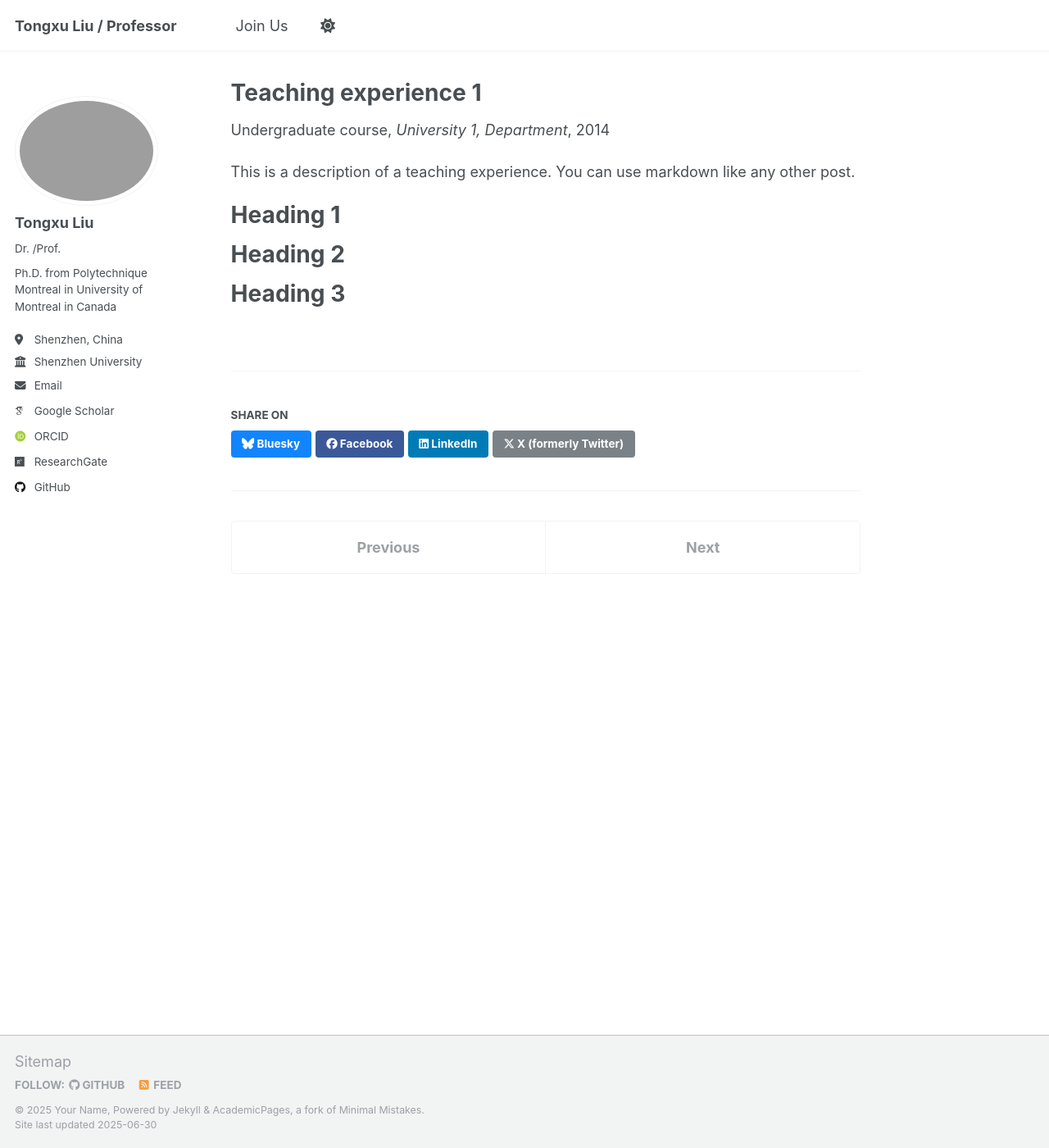
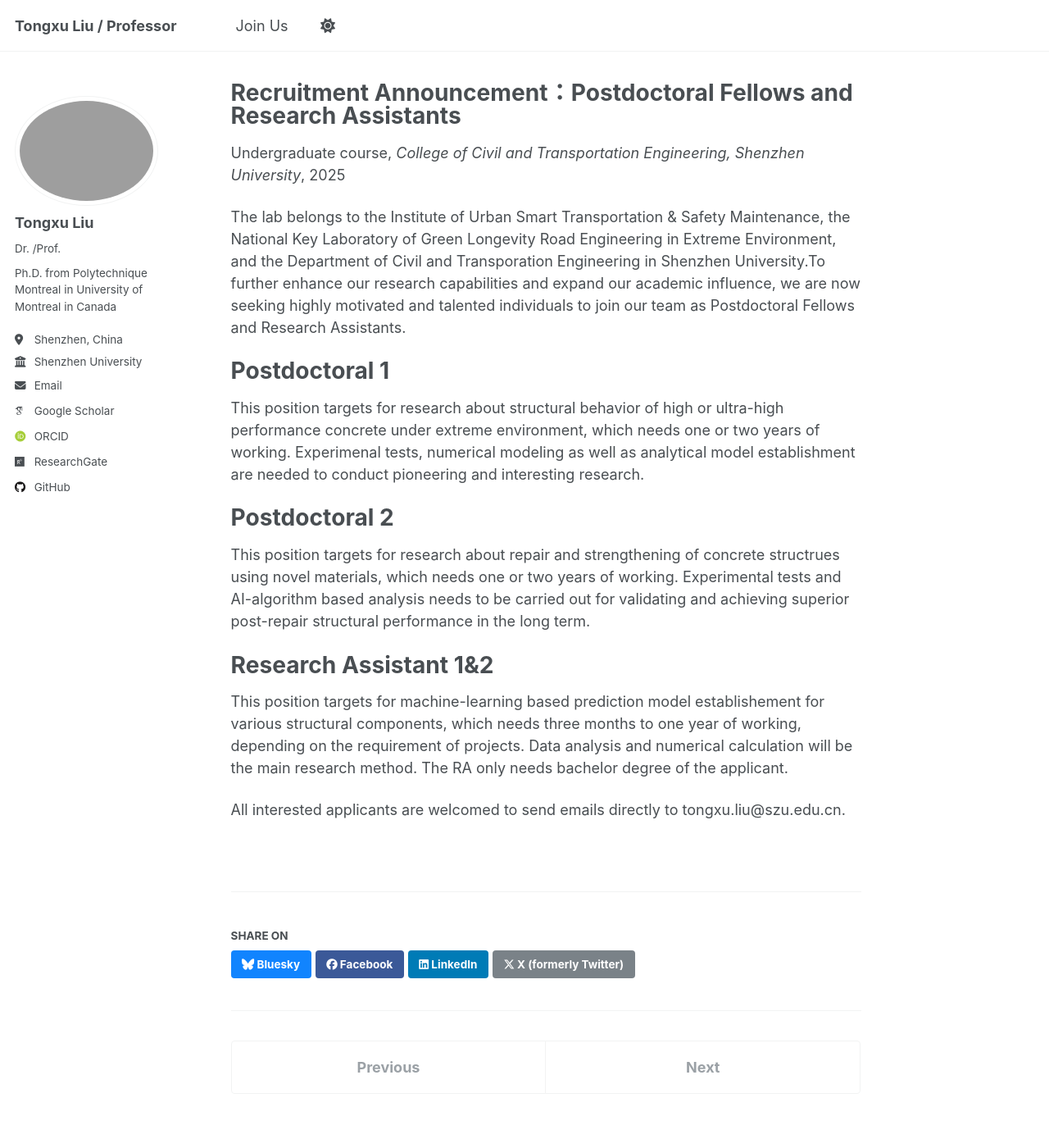
Before and after one commit to MontrealCat/montrealcat.github.io, a Jekyll site: the page built from _teaching/2014-spring-teaching-1.md, in a window 1280 px wide and 1400 px high. Shown: the whole window at 82% size. Built offline with Jekyll 4.4.1, drawn with Linux system fonts in a browser that asks for light colours; some web fonts are replaced.

Commit message:
Update 2014-spring-teaching-1.md

```diff
--- a/_teaching/2014-spring-teaching-1.md
+++ b/_teaching/2014-spring-teaching-1.md
@@ -1,20 +1,28 @@
 ---
-title: "Teaching experience 1"
+title: "Recruitment Announcement：Postdoctoral Fellows and Research Assistants"
 collection: teaching
 type: "Undergraduate course"
 permalink: /teaching/2014-spring-teaching-1
-venue: "University 1, Department"
-date: 2014-01-01
-location: "City, Country"
+venue: "College of Civil and Transportation Engineering, Shenzhen University"
+date: 2025-06-17
+location: "Shenzhen, China"
 ---
 
-This is a description of a teaching experience. You can use markdown like any other post.
+The lab belongs to the Institute of Urban Smart Transportation & Safety Maintenance, the National Key Laboratory of Green Longevity Road Engineering in Extreme Environment, and the Department of Civil and Transporation Engineering in Shenzhen University.To further enhance our research capabilities and expand our academic influence, we are now seeking highly motivated and talented individuals to join our team as Postdoctoral Fellows and Research Assistants.
 
-Heading 1
+Postdoctoral 1
 ======
 
-Heading 2
+This position targets for research about structural behavior of high or ultra-high performance concrete under extreme environment, which needs one or two years of working. Experimenal tests, numerical modeling as well as analytical model establishment are needed to conduct pioneering and interesting research.
+
+Postdoctoral 2
 ======
 
-Heading 3
+This position targets for research about repair and strengthening of concrete structrues using novel materials, which needs one or two years of working. Experimental tests and AI-algorithm based analysis needs to be carried out for validating and achieving superior post-repair structural performance in the long term.
+
+Research Assistant 1&2
 ======
+
+This position targets for machine-learning based prediction model establishement for various structural components, which needs three months to one year of working, depending on the requirement of projects. Data analysis and numerical calculation will be the main research method. The RA only needs bachelor degree of the applicant.
+
+All interested applicants are welcomed to send emails directly to tongxu.liu@szu.edu.cn.
```
